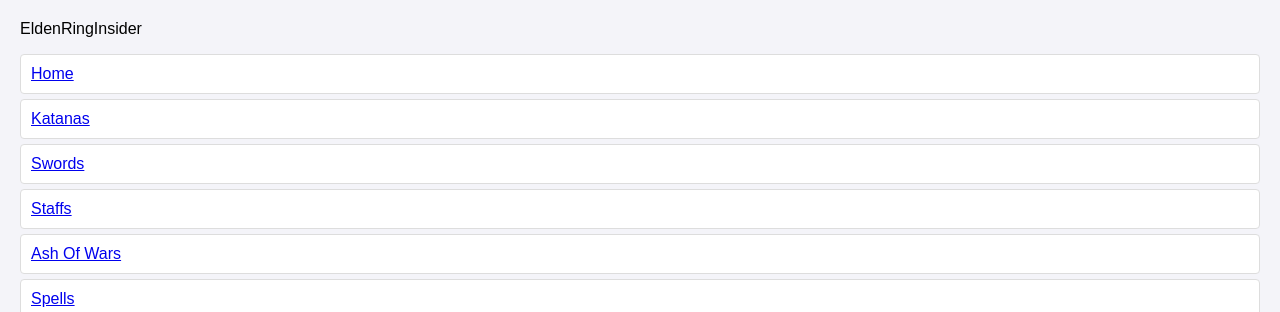
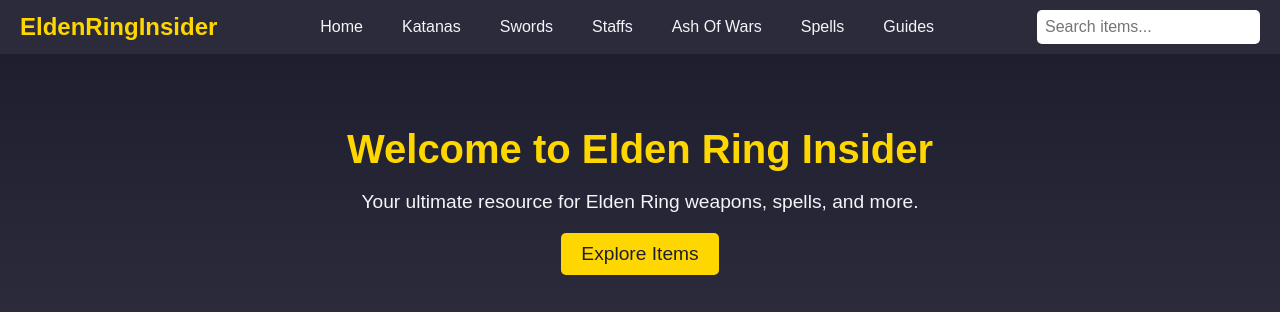
Before and after one commit to Saf-C/EldenApp, a Django app: page / in a window 1280 px wide. Shown: the top 312 px of the page. Run offline with Django 5.2, Linux system fonts and the light colour scheme; data comes from the database, SQL or seed files in the repository; both versions use the stored data as it was after the commit.

Commit message:
changed styling to be modern

```diff
--- a/EldenRingInsider/templates/item_list.html
+++ b/EldenRingInsider/templates/item_list.html
@@ -1,90 +1,183 @@
 <!-- EldenRingInsider/templates/item_list.html -->
 <!DOCTYPE html>
-<html>
-<nav class="navbar">
-    <div class="logo">EldenRingInsider</div>
-    <ul class="nav-links">
-        <li><a href="#">Home</a></li>
-        <li><a href="#">Katanas</a></li>
-        <li><a href="#">Swords</a></li>
-        <li><a href="#">Staffs</a></li>
-        <li><a href="#">Ash Of Wars</a></li>
-        <li><a href="#">Spells</a></li>
-        <li><a href="#">Guides</a></li>
-    </ul>
-    <input type="text" placeholder="Search items..." class="search-bar">
-</nav>
+<html lang="en">
+<head>
+    <meta charset="UTF-8">
+    <meta name="viewport" content="width=device-width, initial-scale=1.0">
+    <title>Elden Ring Insider</title>
+    <link rel="stylesheet" href="https://cdnjs.cloudflare.com/ajax/libs/font-awesome/6.0.0-beta3/css/all.min.css">
+    <style>
+        /* General Styling */
+        body {
+            font-family: 'Arial', sans-serif;
+            margin: 0;
+            padding: 0;
+            background-color: #1e1e2e;
+            color: #f4f4f9;
+        }
+        h1, h2 {
+            color: #ffd700;
+            text-align: center;
+        }
+        a {
+            text-decoration: none;
+            color: inherit;
+        }
 
-<head>
-    <title>Elden Ring Items</title>
-    <style>
-        body {
-            font-family: Arial, sans-serif;
-            margin: 20px;
-            background-color: #f4f4f9;
+        /* Navigation Bar */
+        .navbar {
+            display: flex;
+            justify-content: space-between;
+            align-items: center;
+            padding: 10px 20px;
+            background-color: #2b2b3b;
+            box-shadow: 0 4px 6px rgba(0, 0, 0, 0.1);
         }
-        h1 {
-            color: #333;
+        .logo {
+            font-size: 1.5em;
+            font-weight: bold;
+            color: #ffd700;
         }
-        .item-container {
+        .nav-links {
+            list-style-type: none;
             display: flex;
-            flex-direction: column;
-        }
-        ul {
-            list-style-type: none;
+            gap: 15px;
+            margin: 0;
             padding: 0;
         }
-        li {
-            margin: 5px 0;
-            padding: 10px;
-            background-color: #fff;
-            border: 1px solid #ddd;
-            border-radius: 4px;
+        .nav-links li {
             position: relative;
-            cursor: help;
         }
-        .tooltip {
-            visibility: hidden;
-            width: 200px;
-            background-color: #555;
-            color: #fff;
+        .nav-links li a {
+            color: #f4f4f9;
+            font-size: 1em;
+            padding: 8px 12px;
+            border-radius: 5px;
+            transition: background-color 0.3s;
+        }
+        .nav-links li a:hover {
+            background-color: #ffd700;
+            color: #1e1e2e;
+        }
+        .search-bar {
+            padding: 8px;
+            border-radius: 5px;
+            border: none;
+            outline: none;
+            font-size: 1em;
+        }
+
+        /* Hero Section */
+        .hero {
             text-align: center;
-            border-radius: 6px;
-            padding: 5px;
-            position: absolute;
-            z-index: 1;
-            bottom: 125%;
-            left: 50%;
-            margin-left: -100px;
-            opacity: 0;
-            transition: opacity 0.3s;
+            padding: 40px 20px;
+            background: linear-gradient(to bottom, #1e1e2e, #2b2b3b);
         }
-        li:hover .tooltip {
-            visibility: visible;
-            opacity: 1;
+        .hero h1 {
+            font-size: 2.5em;
+            margin-bottom: 10px;
         }
-        .item-type {
+        .hero p {
             font-size: 1.2em;
-            font-weight: bold;
-            margin-top: 20px;
-            color: #444;
+            margin-bottom: 20px;
+        }
+        .hero .cta {
+            background-color: #ffd700;
+            color: #1e1e2e;
+            padding: 10px 20px;
+            font-size: 1.2em;
+            border: none;
+            border-radius: 5px;
+            cursor: pointer;
+            transition: background-color 0.3s;
+        }
+        .hero .cta:hover {
+            background-color: #e5c100;
+        }
+
+        /* Item Container */
+        .item-container {
+            max-width: 1200px;
+            margin: 20px auto;
+            display: grid;
+            grid-template-columns: repeat(auto-fill, minmax(250px, 1fr));
+            gap: 20px;
+        }
+        .card {
+            background-color: #2b2b3b;
+            border-radius: 10px;
+            padding: 20px;
+            text-align: center;
+            box-shadow: 0 4px 6px rgba(0, 0, 0, 0.1);
+            transition: transform 0.3s, box-shadow 0.3s;
+        }
+        .card:hover {
+            transform: translateY(-10px);
+            box-shadow: 0 6px 8px rgba(0, 0, 0, 0.2);
+        }
+        .card img {
+            max-width: 100%;
+            border-radius: 8px;
+        }
+        .card h3 {
+            margin: 10px 0;
+            font-size: 1.2em;
+            color: #ffd700;
+        }
+        .card p {
+            font-size: 0.9em;
+            color: #ccc;
+        }
+        .card .btn {
+            display: inline-block;
+            margin-top: 10px;
+            padding: 8px 16px;
+            background-color: #ffd700;
+            color: #1e1e2e;
+            border-radius: 5px;
+            font-size: 0.9em;
+            transition: background-color 0.3s;
+        }
+        .card .btn:hover {
+            background-color: #e5c100;
         }
     </style>
 </head>
 <body>
-    <h1>Items in Elden Ring</h1>
+
+    <!-- Navigation Bar -->
+    <nav class="navbar">
+        <div class="logo">EldenRingInsider</div>
+        <ul class="nav-links">
+            <li><a href="#">Home</a></li>
+            <li><a href="#">Katanas</a></li>
+            <li><a href="#">Swords</a></li>
+            <li><a href="#">Staffs</a></li>
+            <li><a href="#">Ash Of Wars</a></li>
+            <li><a href="#">Spells</a></li>
+            <li><a href="#">Guides</a></li>
+        </ul>
+        <input type="text" placeholder="Search items..." class="search-bar">
+    </nav>
+
+    <!-- Hero Section -->
+    <section class="hero">
+        <h1>Welcome to Elden Ring Insider</h1>
+        <p>Your ultimate resource for Elden Ring weapons, spells, and more.</p>
+        <button class="cta">Explore Items</button>
+    </section>
+
+    <!-- Item Container -->
     <div class="item-container">
         {% for item_type, items in grouped_items.items %}
-            <h2 class="item-type">{{ item_type }}</h2>
-            <ul>
-                {% for item in items %}
-                <li>
-                    <strong>{{ item.name }}</strong>
-                    <span class="tooltip">{{ item.description }}</span>
-                </li>
-                {% endfor %}
-            </ul>
+            <div class="card">
+                <h3>{{ item_type }}</h3>
+                <img src="placeholder.jpg" alt="{{ item_type }}">
+                <p>{{ items|join:", " }}</p>
+                <a href="#" class="btn">View Details</a>
+            </div>
         {% endfor %}
     </div>
+
 </body>
 </html>
```
Also changed, not shown: db.sqlite3.
